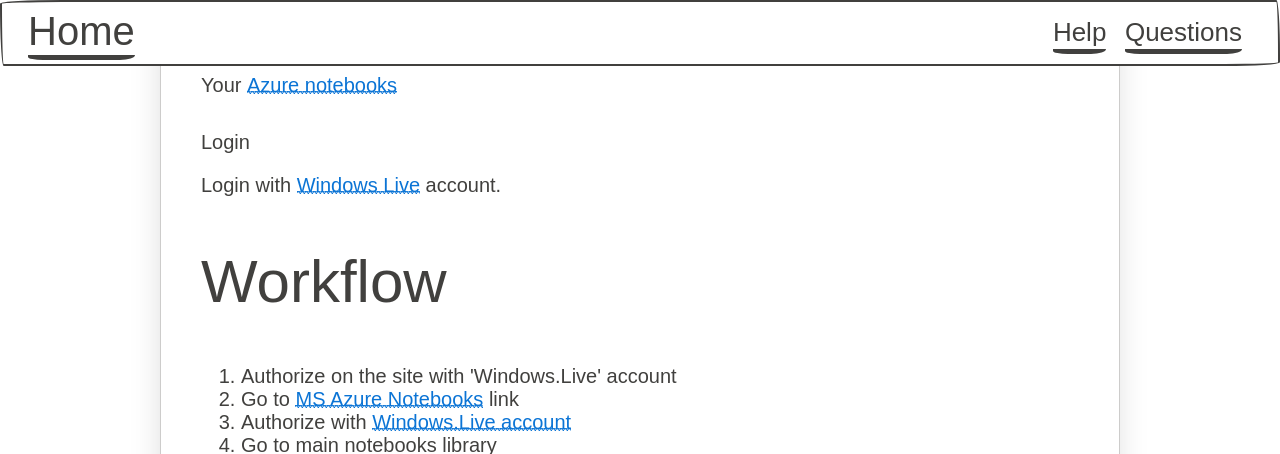
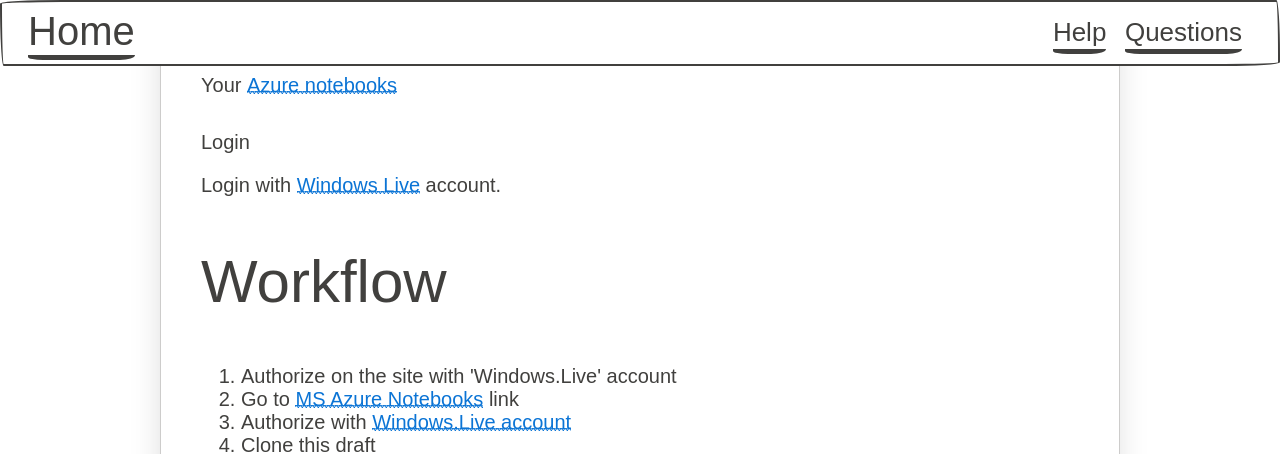
Before and after one commit to yn-coder/CodingTeacher, a Flask app: page / in a window 1280 px wide. Shown: the top 454 px of the page. Run offline with Flask 2, Linux system fonts and the light colour scheme; some libraries are stand-ins or nearby versions; some web fonts are replaced.

Commit message:
#7 Exclude GH from workflow #7

```diff
--- a/templates/base.html
+++ b/templates/base.html
@@ -33,14 +33,13 @@
 </nav>
   <div class="paper container">
 
-				<h5>Your <a href="https://notebooks.azure.com/">Azure notebooks</a></h5>
+<h5>Your <a href="https://notebooks.azure.com/">Azure notebooks</a></h5>
 
 
+{% block body %}{% endblock %}
 
-                    {% block body %}{% endblock %}
-                    <hr>
-                    <p>v 0006</p>
-
+<hr>
+<p>v 0006</p>
 
 
   </div>
--- a/templates/index.html
+++ b/templates/index.html
@@ -11,15 +11,8 @@
 <li>Authorize on the site with 'Windows.Live' account</li>
 <li>Go to <a href="https://notebooks.azure.com/">MS Azure Notebooks</a> link</li>
 <li>Authorize with <a href="https://notebooks.azure.com/help/signing-up/microsoft-accounts">Windows.Live account</a></li>
-<li>Go to main notebooks library</li>
-<li><a href="https://notebooks.azure.com/help/libraries/cloning">Clone library</a> to your own library
-<ol>
-<li>Create new library</li>
-<li>Select "From GitHub" tab</li>
-<li>Enter in the "GitHub repository" - 'https://github.com/yn-coder/CodingTeacherJupyter' or simple 'yn-coder/CodingTeacherJupyter'</li>
+<li>Clone this draft <a href="https://notebooks.azure.com/yn-coder/libraries/CodingTeacherJupyter"> <img src="https://notebooks.azure.com/launch.png" /></a> library.</li>
 <li>Your library will be initisalized from our draft</li>
-</ol>
-</li>
 
 <li>Open the wanted <a href="https://notebooks.azure.com/help/jupyter-notebooks">notebook</a> in your cloned library, run, debug, change the data etc. - from Azure web-gui or from <a href="https://notebooks.azure.com/help/jupyter-notebooks/terminal">terminal</a>.</li>
 <li>To send your work to review to couch - use <a href="https://notebooks.azure.com/help/libraries/sharing/sharing-your-library">Share</a> button to share for couch Windows.Live account</li>
```
